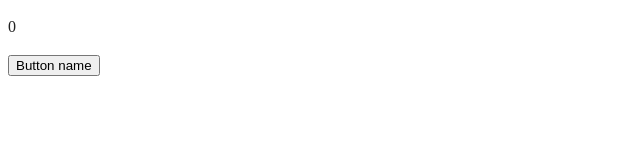
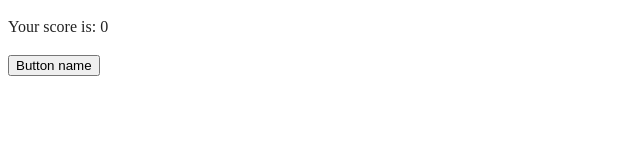
Before and after one commit to Sofiegreen/JS-Assignments, a website built with webpack: page AnythingYouWant/index.html in a window 1280 px wide. Shown: the full height of the page, 0-640 px from the left. Built offline with nearby package versions, Linux system fonts and the light colour scheme.

Commit message:
html "your score is 0"

```diff
--- a/AnythingYouWant/index.html
+++ b/AnythingYouWant/index.html
@@ -25,7 +25,7 @@
 <body>
 
   <!-- Add your site or application content here -->
-  <p id= "text0" > 0 </p>
+  <p id= "text0" > Your score is: 0 </p>
   <button id= "button0" > Button name </button>
   <script src="js/app.js"></script>
 
```
